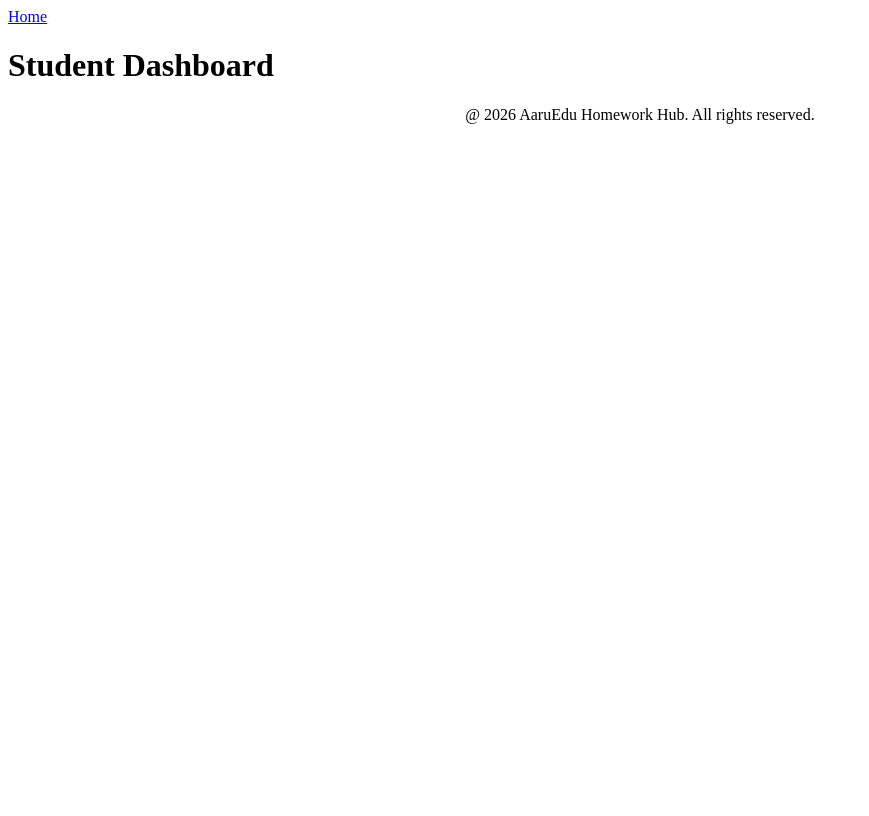
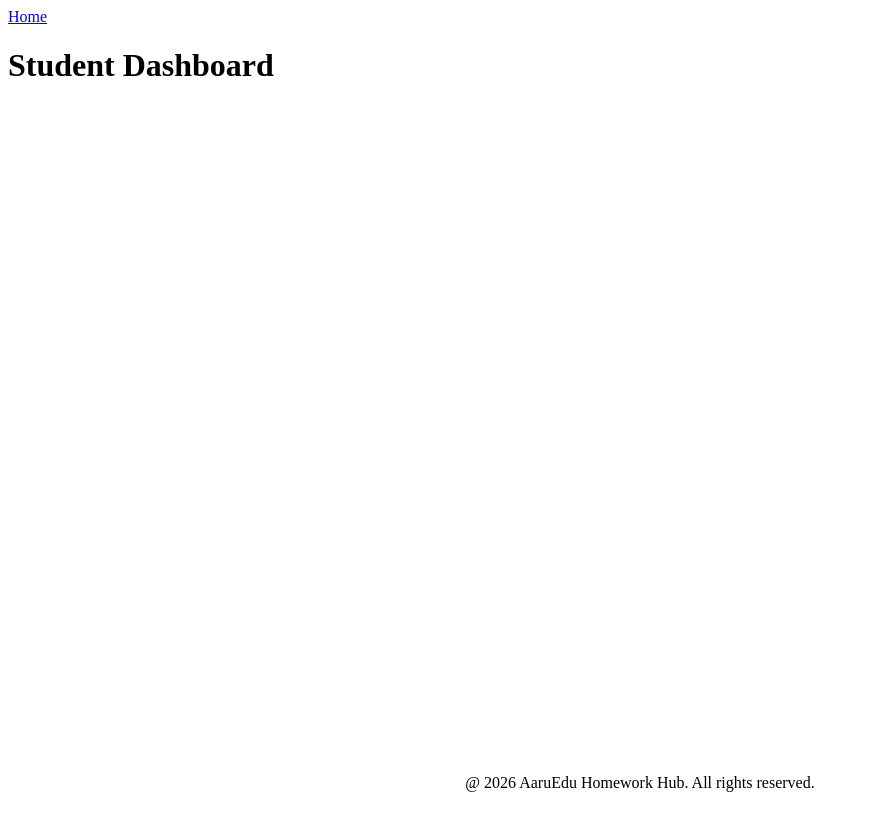
Before and after one commit to pujajathar/homework-hub-frontend-app, a React (Vite) app: page /students in a window 1280 px wide. Shown: the whole page, without its empty margins (0-869 px from the left). Built offline with nearby package versions, Linux system fonts and the light colour scheme.

Commit message:
Pushed footer to the bottom using CSS

```diff
--- a/src/App.css
+++ b/src/App.css
@@ -0,0 +1,12 @@
+.app{
+    min-height: 100vh;
+    display: flex;
+    flex-direction: column;
+    background-size: cover;
+    background-repeat: no-repeat;
+    background-position: center;
+
+}
+main {
+    flex: 1;
+}
```
